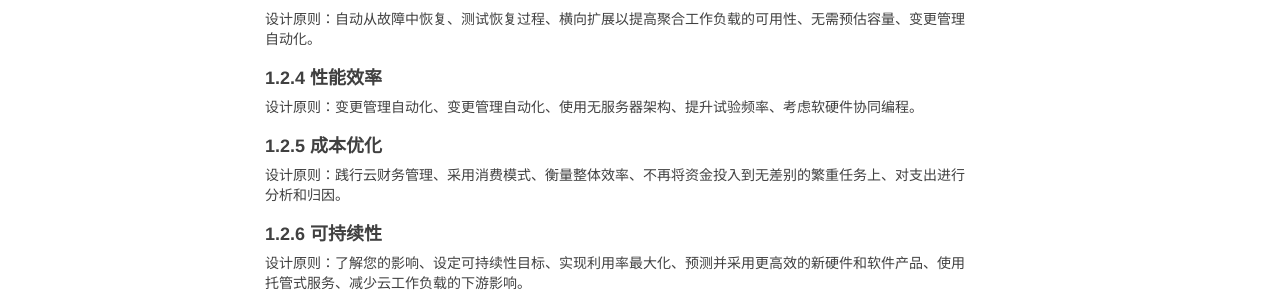
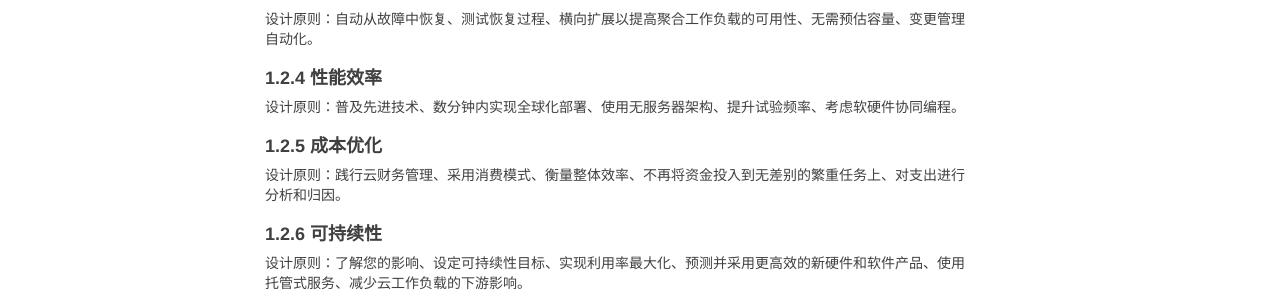
Before and after one commit to shihai1991/shihai1991.github.io, a Jekyll site: the page built from _posts/2023-02-27-AWS卓越架构原则.md, in a window 1280 px wide. Shown: the part 974-1266 px from the top of the page. Built offline with Jekyll 4.4.1, drawn with Linux system fonts in a browser that asks for light colours; nearby versions of some CDN libraries; comment, search, counter and statistics services are not loaded.

Commit message:
Update 2023-02-27-AWS卓越架构原则.md

```diff
--- a/_posts/2023-02-27-AWS卓越架构原则.md
+++ b/_posts/2023-02-27-AWS卓越架构原则.md
@@ -23,7 +23,7 @@ time: '2023.02.27 11:33:00'
 ### 1.2.3 可靠性
 设计原则：自动从故障中恢复、测试恢复过程、横向扩展以提高聚合工作负载的可用性、无需预估容量、变更管理自动化。
 ### 1.2.4 性能效率
-设计原则：变更管理自动化、变更管理自动化、使用无服务器架构、提升试验频率、考虑软硬件协同编程。
+设计原则：普及先进技术、数分钟内实现全球化部署、使用无服务器架构、提升试验频率、考虑软硬件协同编程。
 ### 1.2.5 成本优化
 设计原则：践行云财务管理、采用消费模式、衡量整体效率、不再将资金投入到无差别的繁重任务上、对支出进行分析和归因。
 ### 1.2.6 可持续性
```
